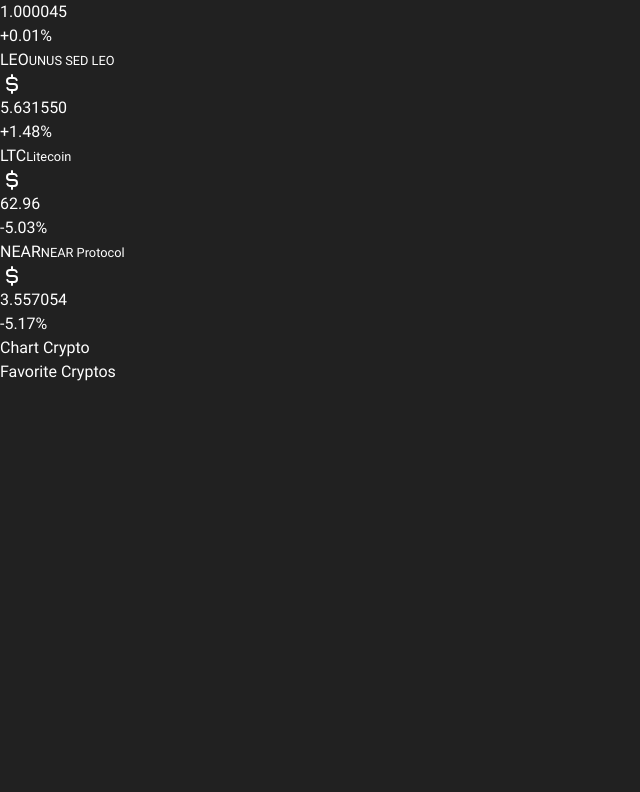
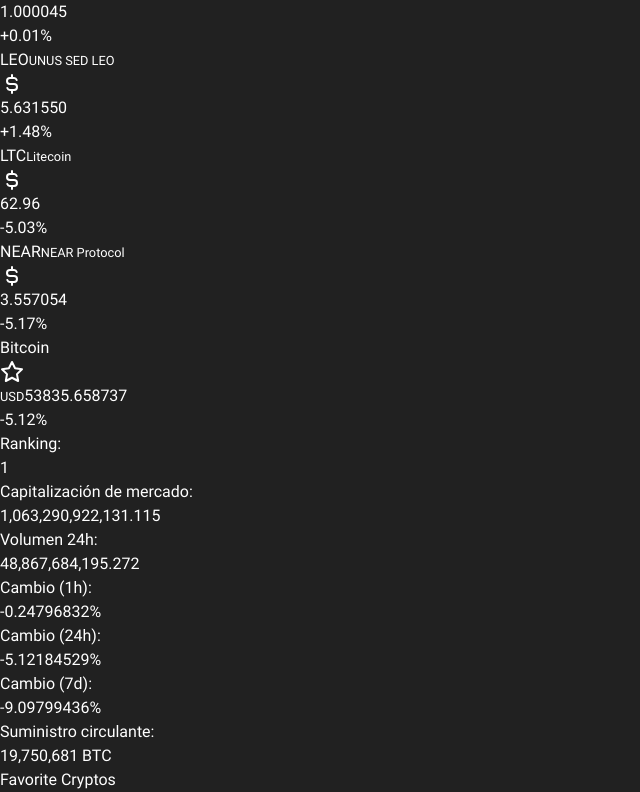
Before and after one commit to ProtoSG/cryptocurrency-tracker, a React (Vite) app: page / in a window 1280 px wide. Shown: the part 1711-2503 px from the top of the page, without its empty margins (0-640 px from the left). Before the commit the page ends 2095 px from the top, so only its background shows below. Built offline with nearby package versions, Linux system fonts and the light colour scheme.

Commit message:
add: title of chartCrypto

```diff
--- a/src/App.tsx
+++ b/src/App.tsx
@@ -6,7 +6,7 @@
   return (
     <main className="md:flex h-dvh">
       <ListCryptos />
-      <div>
+      <div className="w-full">
         <ChartCrypto />
         <FavoriteCryptos />
       </div>
--- /dev/null
+++ b/src/assets/icons/StarIcon.tsx
@@ -0,0 +1,18 @@
+export default function StarIcon() {
+  return (
+    <svg
+      xmlns="http://www.w3.org/2000/svg"
+      width="24"
+      height="24"
+      viewBox="0 0 24 24"
+      fill="none"
+      stroke="currentColor"
+      strokeWidth="2"
+      strokeLinecap="round"
+      strokeLinejoin="round"
+    >
+      <path stroke="none" d="M0 0h24v24H0z" fill="none" />
+      <path d="M12 17.75l-6.172 3.245l1.179 -6.873l-5 -4.867l6.9 -1l3.086 -6.253l3.086 6.253l6.9 1l-5 4.867l1.179 6.873z" />
+    </svg>
+  )
+}
--- a/src/modules/chartCrtypo/ChartCrypto.tsx
+++ b/src/modules/chartCrtypo/ChartCrypto.tsx
@@ -1,7 +1,61 @@
+import StarIcon from "../../assets/icons/StarIcon";
+import { useCrypto } from "../core/hooks/useCrypto";
+
 export default function ChartCrypto() {
+
+  const { cryptoSelected: crypto } = useCrypto();
+  console.log(crypto)
   return (
-    <section>
-      Chart Crypto
-    </section>
+    <section className="">
+      <header className="relative flex justify-center w-full py-6 border-b-2 border-zinc-600">
+        <h3 className="text-3xl font-semibold"> {crypto?.name}</h3 >
+        <span className="absolute right-8 top-8">
+          <StarIcon />
+        </span>
+      </header >
+      <main className="px-8">
+        <section className="flex flex-col items-end py-6">
+          <div className="flex  gap-3 items-end">
+            <small className="text-xl text-zinc-600 font-semibold">USD</small>
+            <span className="text-4xl">{crypto?.quote.USD.price.toFixed(6)}</span>
+          </div>
+          <span className={`text-xl md:hidden lg:block ${crypto !== null && crypto.quote.USD.percent_change_24h > 0 ? 'text-green-400' : 'text-red-400'}`}>
+            {
+              crypto !== null && crypto.quote.USD.percent_change_24h > 0 && <span>+</span>
+            }
+            {crypto?.quote.USD.percent_change_24h.toFixed(2)}%
+          </span>
+        </section>
+        <section className="flex flex-col gap-3">
+          {
+            crypto !== null && (
+              <>
+                <ItemDetail name="Ranking:" info={crypto.cmc_rank} />
+                <ItemDetail name="Capitalización de mercado:" info={crypto.quote.USD.market_cap.toLocaleString()} />
+                <ItemDetail name="Volumen 24h:" info={crypto.quote.USD.volume_24h.toLocaleString()} />
+                <ItemDetail name="Cambio (1h):" info={`${crypto.quote.USD.percent_change_1h}%`} />
+                <ItemDetail name="Cambio (24h):" info={`${crypto.quote.USD.percent_change_24h}%`} />
+                <ItemDetail name="Cambio (7d):" info={`${crypto.quote.USD.percent_change_7d}%`} />
+                <ItemDetail name="Suministro circulante:" info={`${crypto.circulating_supply.toLocaleString()} ${crypto.symbol}`} />
+              </>
+            )
+          }
+        </section>
+      </main>
+    </section >
   )
 }
+
+interface ItemDetalProps {
+  name: String,
+  info: String | number
+}
+
+function ItemDetail({ name, info }: ItemDetalProps) {
+  return (
+    <div className="flex gap-2 font-semibold">
+      <p>{name}</p>
+      <span>{info}</span>
+    </div>
+  )
+}
```
Also changed, not shown: 1 other file (tests, documents, lock files or other folders).
